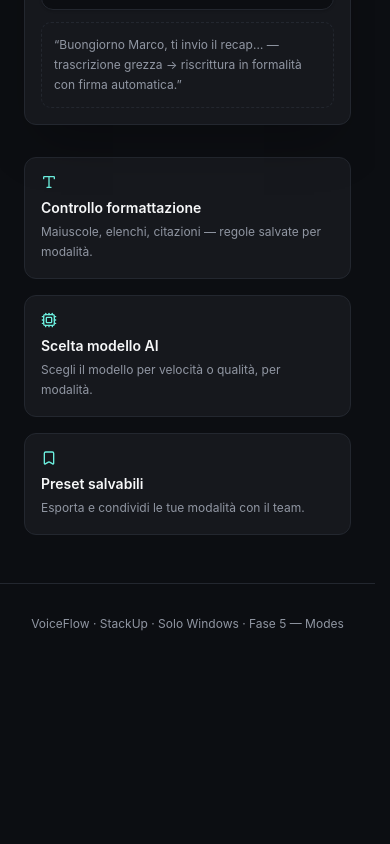
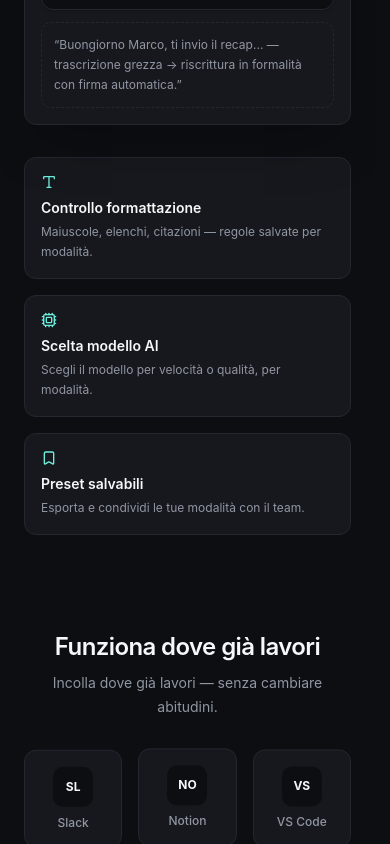
Before and after one commit to gabrieleforestieri0912-lab/Voiceflow, a Next.js app: page / in a window 390 px wide. Shown: the part 4429-5273 px from the top of the page. Before the commit the page ends 5093 px from the top, so only its background shows below. Built offline with nearby package versions, Linux system fonts and the light colour scheme.

Commit message:
feat(landing): Fase 6 integrazioni + demo agentic coding

```diff
--- a/app/page.tsx
+++ b/app/page.tsx
@@ -4,6 +4,8 @@ import { TrustBar } from "@/components/landing/TrustBar";
 import { AdaptabilitySection } from "@/components/landing/AdaptabilitySection";
 import { FeaturesGrid } from "@/components/landing/FeaturesGrid";
 import { ModesShowcase } from "@/components/landing/ModesShowcase";
+import { IntegrationsSection } from "@/components/landing/IntegrationsSection";
+import { AgenticCodingDemo } from "@/components/landing/AgenticCodingDemo";
 
 export default function Page() {
   return (
@@ -15,9 +17,11 @@ export default function Page() {
         <AdaptabilitySection />
         <FeaturesGrid />
         <ModesShowcase />
+        <IntegrationsSection />
+        <AgenticCodingDemo />
       </main>
       <footer className="border-t border-border py-8 text-center text-xs text-muted-foreground">
-        VoiceFlow · StackUp · Solo Windows · Fase 5 — Modes
+        VoiceFlow · StackUp · Solo Windows · Fase 6 — Integrazioni
       </footer>
     </div>
   );
--- a/components/landing/AgenticCodingDemo.tsx
+++ b/components/landing/AgenticCodingDemo.tsx
@@ -1,2 +1,68 @@
-'use client';
-export const AgenticCodingDemo = () => <section>AgenticCodingDemo — Fase 6</section>;
+"use client";
+
+import { useEffect, useState } from "react";
+import { useReducedMotion } from "framer-motion";
+
+const lines = [
+  "PS C:\\Dev\\voiceflow> voiceflow --mode commit",
+  '🎙️  "fix del refresh token con retry e chiudi issue 42"',
+  "→ fix(auth): gestito edge case su refresh token — Closes #42",
+  "✓ Commit creato. Push su origin/main? [y/N]",
+];
+
+export function AgenticCodingDemo() {
+  const prefersReduced = useReducedMotion();
+  const [visible, setVisible] = useState(0);
+  const [charPos, setCharPos] = useState(0);
+
+  useEffect(() => {
+    if (prefersReduced) {
+      setVisible(lines.length);
+      return;
+    }
+    if (visible >= lines.length) {
+      const t = window.setTimeout(() => {
+        setVisible(0);
+        setCharPos(0);
+      }, 2500);
+      return () => clearTimeout(t);
+    }
+    const current = lines[visible] ?? "";
+    if (charPos < current.length) {
+      const id = window.setTimeout(() => setCharPos((c) => c + 1), 18);
+      return () => clearTimeout(id);
+    }
+    const t = window.setTimeout(() => {
+      setVisible((v) => v + 1);
+      setCharPos(0);
+    }, 400);
+    return () => clearTimeout(t);
+  }, [visible, charPos, prefersReduced]);
+
+  return (
+    <section className="mx-auto max-w-6xl px-6 pb-12 sm:pb-16">
+      <div className="mx-auto max-w-3xl rounded-xl border border-border bg-background overflow-hidden">
+        <div className="flex items-center gap-2 border-b border-border bg-surface px-3 py-2">
+          <span className="h-2.5 w-2.5 rounded-full bg-destructive" />
+          <span className="h-2.5 w-2.5 rounded-full bg-yellow-500" />
+          <span className="h-2.5 w-2.5 rounded-full bg-success" />
+          <span className="ml-2 text-xs text-muted-foreground">Windows Terminal — PowerShell</span>
+        </div>
+        <div className="min-h-[180px] bg-background p-4 font-mono text-xs leading-5 sm:text-sm">
+          {lines.slice(0, visible).map((l, i) => (
+            <div key={i} className={i === 1 ? "text-accent" : i === 2 ? "text-success" : "text-foreground"}>
+              {l}
+            </div>
+          ))}
+          {visible < lines.length && (
+            <div className="text-foreground">
+              {lines[visible].slice(0, charPos)}
+              <span className="ml-0.5 inline-block h-3 w-[6px] -mb-0.5 bg-accent" />
+            </div>
+          )}
+          <p className="mt-4 text-[11px] text-muted-foreground">Voiceflow per chi programma con agenti — generico, non legato a un tool specifico (fallback decisione #3).</p>
+        </div>
+      </div>
+    </section>
+  );
+}
--- a/components/landing/IntegrationsSection.tsx
+++ b/components/landing/IntegrationsSection.tsx
@@ -1,2 +1,48 @@
-'use client';
-export const IntegrationsSection = () => <section>Integrations — Fase 6</section>;
+"use client";
+
+import { motion, useReducedMotion } from "framer-motion";
+import { siteContent } from "@/lib/content";
+
+const apps = siteContent.integrations.apps as unknown as string[];
+
+export function IntegrationsSection() {
+  const prefersReduced = useReducedMotion();
+  return (
+    <section className="mx-auto max-w-6xl px-6 py-12 sm:py-16">
+      <div className="mx-auto max-w-2xl text-center">
+        <h2 className="text-2xl font-semibold tracking-tight sm:text-3xl">{siteContent.integrations.title}</h2>
+        <p className="mt-2 text-sm leading-6 text-muted-foreground">Incolla dove già lavori — senza cambiare abitudini.</p>
+      </div>
+      <div className="mt-8 grid grid-cols-3 gap-4 sm:grid-cols-6">
+        {apps.map((name, i) => (
+          <motion.div
+            key={name}
+            className="flex flex-col items-center gap-2 rounded-xl border border-border bg-surface p-4"
+            animate={
+              prefersReduced
+                ? {}
+                : {
+                    y: [0, -3, 0],
+                  }
+            }
+            transition={
+              prefersReduced
+                ? {}
+                : {
+                    duration: 3 + (i % 3),
+                    repeat: Infinity,
+                    delay: i * 0.2,
+                    ease: "easeInOut",
+                  }
+            }
+          >
+            <span className="inline-flex h-10 w-10 items-center justify-center rounded-lg bg-background text-xs font-bold">
+              {name.slice(0, 2).toUpperCase()}
+            </span>
+            <span className="text-xs font-medium text-muted-foreground">{name}</span>
+          </motion.div>
+        ))}
+      </div>
+    </section>
+  );
+}
```
